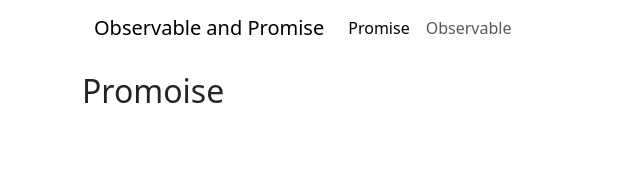
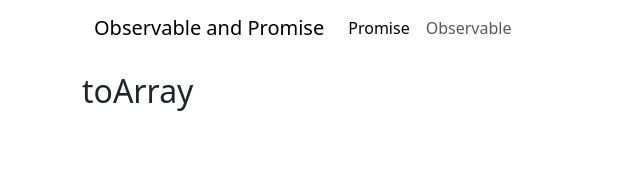
Before and after one commit to MuhammadZamin132611/RxjsInAngular, an Angular app: page /observable/to-array in a window 1280 px wide. Before the commit this address led to /promise. Shown: the top 192 px of the page, without its empty margins (0-640 px from the left). Built offline with nearby package versions, Linux system fonts and the light colour scheme.

Commit message:
Add toArray() functionality

```diff
--- a/src/app/app-routing.module.ts
+++ b/src/app/app-routing.module.ts
@@ -6,6 +6,7 @@ import { ListComponent } from './observable/list/list.component';
 import { FromEventComponent } from './observable/from-event/from-event.component';
 import { IntervalComponent } from './observable/interval/interval.component';
 import { OfFromComponent } from './observable/of-from/of-from.component';
+import { ToArrayComponent } from './observable/to-array/to-array.component';
 
 
 const routes: Routes = [
@@ -15,6 +16,7 @@ const routes: Routes = [
     {path: 'from-event', component:FromEventComponent},
     {path: 'interval', component:IntervalComponent},
     {path: 'of-from', component:OfFromComponent},
+    {path: 'to-array', component:ToArrayComponent},
   ]},
   {path: '**', redirectTo:'promise'}
 ];
--- a/src/app/observable/list/list.component.html
+++ b/src/app/observable/list/list.component.html
@@ -11,7 +11,7 @@
                 <a routerLink="of-from">Of and From</a>
             </li>
             <li>
-                <a routerLink="from-event">fromEvent</a>
+                <a routerLink="to-array">toArray</a>
             </li>
         </ul>
     </div>
--- a/src/app/observable/to-array/to-array.component.html
+++ b/src/app/observable/to-array/to-array.component.html
@@ -1 +1,7 @@
-<p>to-array works!</p>
+<div class="my-3">
+    <h2>toArray</h2>
+    <br>
+
+
+
+</div>
--- a/src/app/observable/to-array/to-array.component.ts
+++ b/src/app/observable/to-array/to-array.component.ts
@@ -1,10 +1,53 @@
-import { Component } from '@angular/core';
+import { Component, OnInit } from '@angular/core';
+import { Subscription, from, interval, of, skip, take, toArray } from 'rxjs';
 
 @Component({
   selector: 'app-to-array',
   templateUrl: './to-array.component.html',
   styleUrls: ['./to-array.component.scss']
 })
-export class ToArrayComponent {
+export class ToArrayComponent implements OnInit {
+
+  constructor(){}
+
+  sourceSub!: Subscription
+  ngOnInit(): void {
+
+    // Ex - 01
+    const source = interval(1000)
+    this.sourceSub = source.pipe(
+      take(5), toArray())
+    .subscribe(res=>{
+      // console.log(res)
+
+      // if(res>=8){
+      //   this.sourceSub.unsubscribe()
+      // }
+    })
+
+
+    // Ex - 02
+    const source2 = from(this.users);
+
+    source2.pipe(toArray()).subscribe(res=>{
+      // console.log(res)
+    })
+
+
+
+    // Ex - 03
+    const source3  = of('Anup', 'Shekhar', 'Sharma', 'Uxtrendsz');
+    source3.pipe(toArray()).subscribe(res=>{
+      console.log(res)
+    })
+
+  }
+
+  users = [
+    {name: 'Anup', skill: 'Angular'},
+    {name: 'Shekhar', skill: 'Html, CSS'},
+    {name: 'Sharma', skill:"JavaScript"},
+    {name: 'Uxtrentz', skill: 'TypeScript'}
+  ]
 
 }
```
